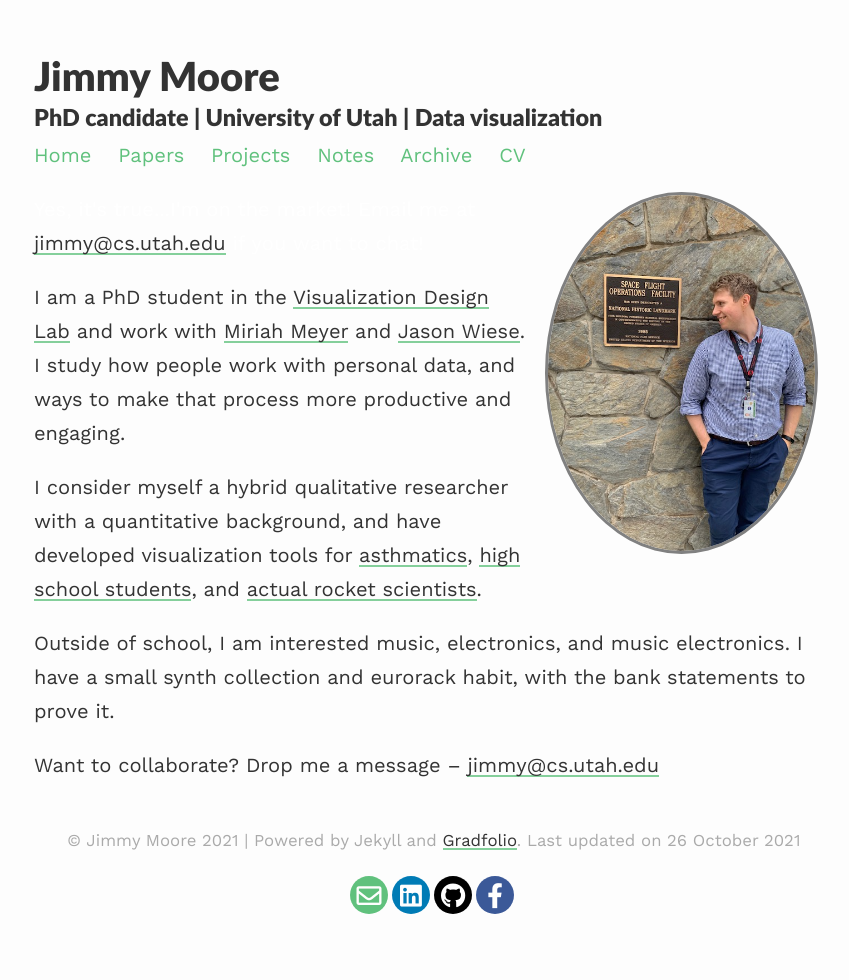
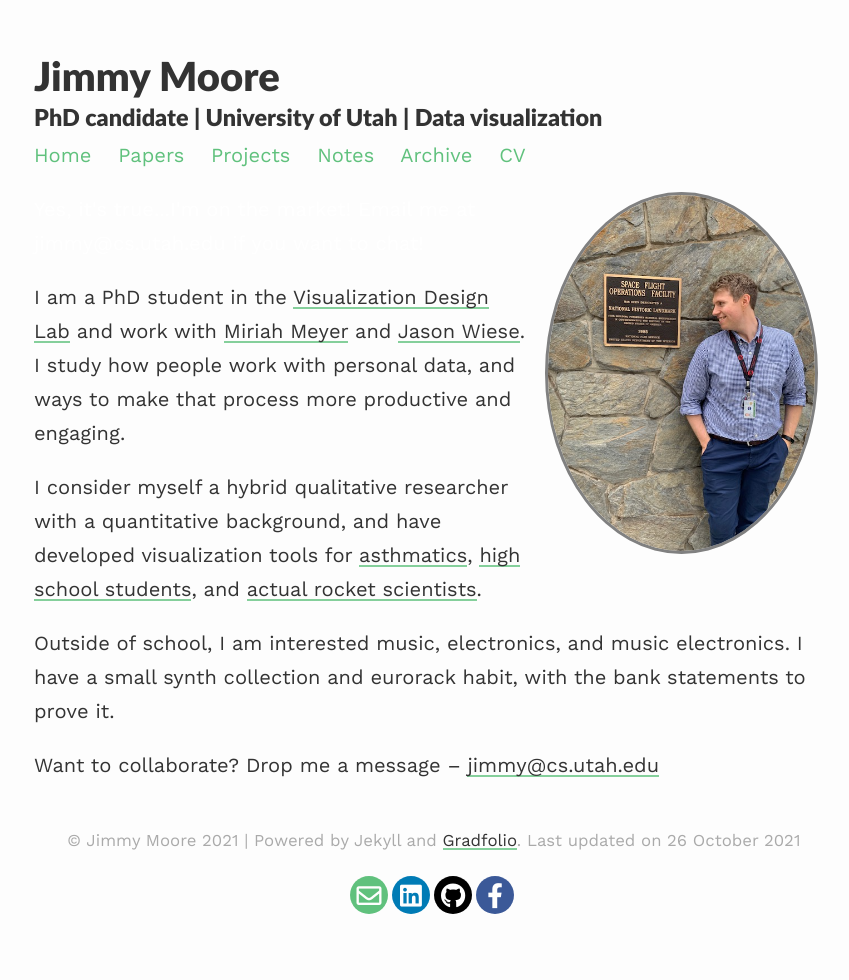
Before and after one commit to UtahJimmy/utahjimmy.github.io, a Jekyll site: the page built from index.md, in a window 1280 px wide. Shown: the whole page, without its empty margins (206-1055 px from the left). Built offline with Jekyll 4.4.1, drawn with Linux system fonts in a browser that asks for light colours; nearby versions of some CDN libraries; some of the changed lines change nothing that is shown.

Commit message:
remove mailto link

```diff
--- a/index.md
+++ b/index.md
@@ -7,7 +7,7 @@ profile:
 published: true
 ---
 
-<p style="color:white">Yes, it's true...I'm on the market!  Email me at  <a href="mailto:jimmy@cs.utah.edu">jimmy@cs.utah.edu</a>  if you want to chat!  </p>
+<p style="color:white">Yes, it's true...I'm on the market!  Email me at jimmy@cs.utah.edu if you want to chat!  </p>
 
 I am a PhD student in the [Visualization Design Lab](https://vdl.sci.utah.edu/) and work with [Miriah Meyer](https://www.cs.utah.edu/~miriah/) and [Jason Wiese](https://www.cs.utah.edu/~wiese/).  I study how people work with personal data, and ways to make that process more productive and engaging.
 
```
